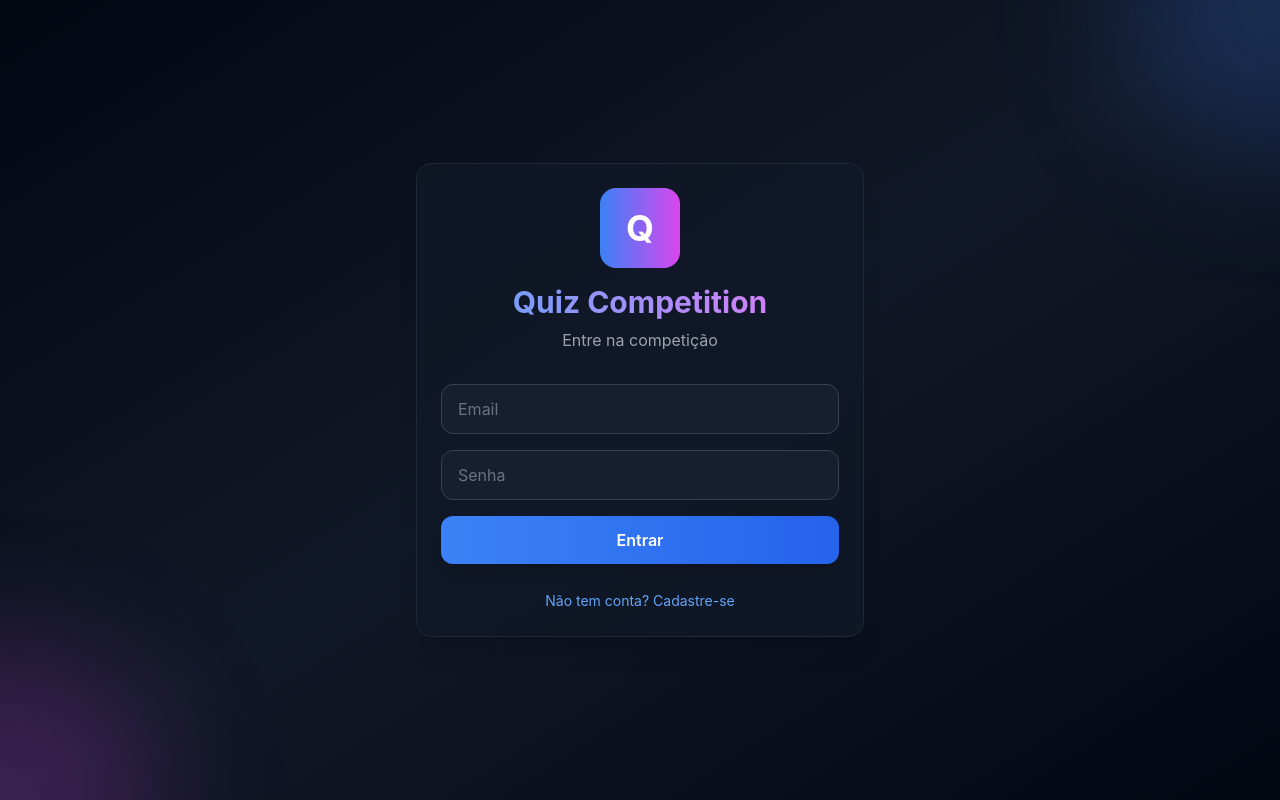
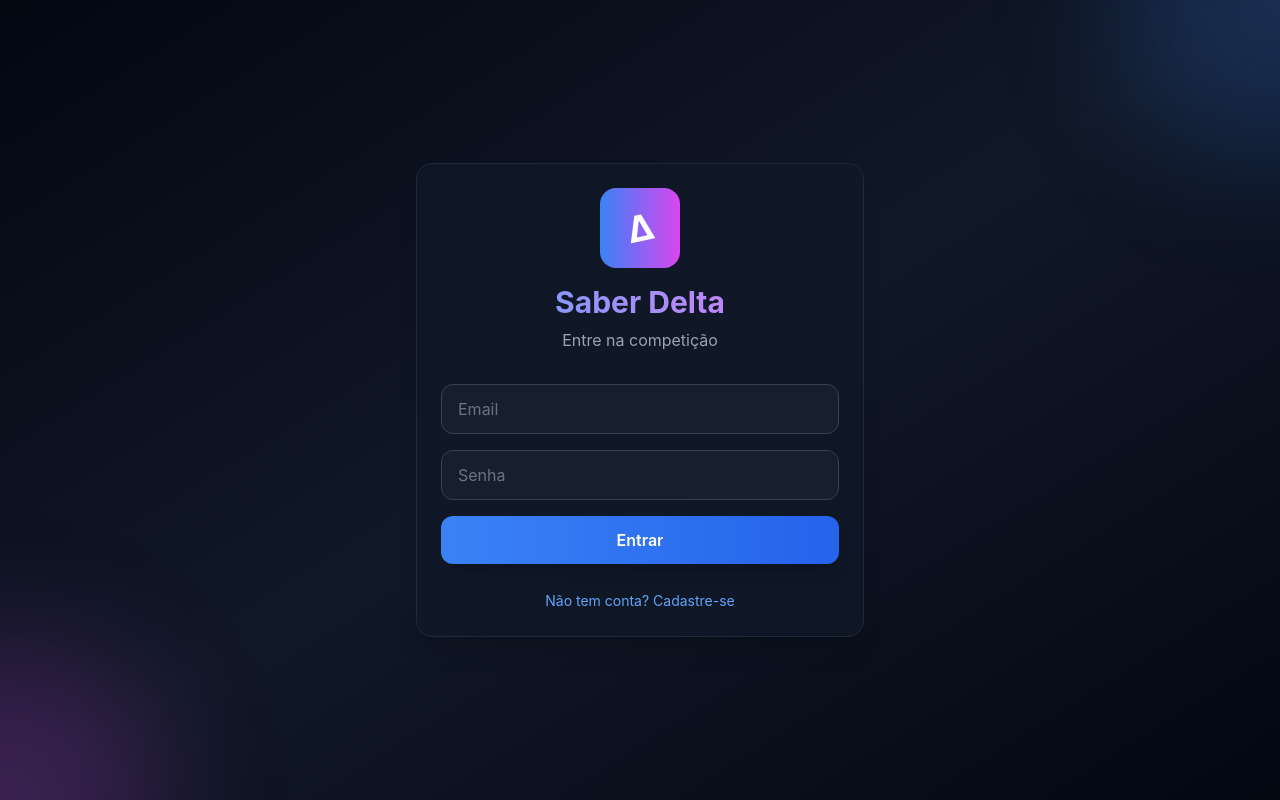
Before and after one commit to firemanbnu/quizdelta, a React (Vite) app in the folder frontend/: page /login in a window 1280 px wide. Built offline with nearby package versions, Linux system fonts and the light colour scheme; no server answers.

Commit message:
feat: rebrand para Saber Delta com simbolo delta

```diff
--- a/frontend/index.html
+++ b/frontend/index.html
@@ -4,7 +4,7 @@
     <meta charset="UTF-8" />
     <link rel="icon" type="image/svg+xml" href="/vite.svg" />
     <meta name="viewport" content="width=device-width, initial-scale=1.0" />
-    <title>Quiz Competition</title>
+    <title>Saber Delta</title>
   </head>
   <body>
     <div id="root"></div>
--- a/frontend/src/pages/Dashboard.jsx
+++ b/frontend/src/pages/Dashboard.jsx
@@ -81,9 +81,9 @@ export default function Dashboard() {
         <div className="max-w-6xl mx-auto px-4 py-4 flex items-center justify-between">
           <div className="flex items-center gap-3">
             <div className="w-10 h-10 rounded-xl bg-gradient-to-r from-primary-500 to-accent-500 flex items-center justify-center">
-              <span className="text-xl font-bold">Q</span>
+              <span className="text-xl font-bold transform -rotate-12">Δ</span>
             </div>
-            <h1 className="text-xl font-bold">Quiz Competition</h1>
+            <h1 className="text-xl font-bold">Saber Delta</h1>
           </div>
           <div className="flex items-center gap-4">
             <span className="text-gray-400 text-sm">
--- a/frontend/src/pages/Login.jsx
+++ b/frontend/src/pages/Login.jsx
@@ -47,10 +47,10 @@ export default function Login() {
             transition={{ type: 'spring', stiffness: 200, delay: 0.2 }}
             className="w-20 h-20 mx-auto mb-4 rounded-2xl bg-gradient-to-r from-primary-500 to-accent-500 flex items-center justify-center"
           >
-            <span className="text-4xl font-bold text-white">Q</span>
+            <span className="text-4xl font-bold text-white transform -rotate-12">Δ</span>
           </motion.div>
           <h1 className="text-3xl font-bold bg-gradient-to-r from-primary-400 to-accent-400 bg-clip-text text-transparent">
-            Quiz Competition
+            Saber Delta
           </h1>
           <p className="text-gray-400 mt-2">
             {isRegister ? 'Crie sua conta' : 'Entre na competição'}
```
